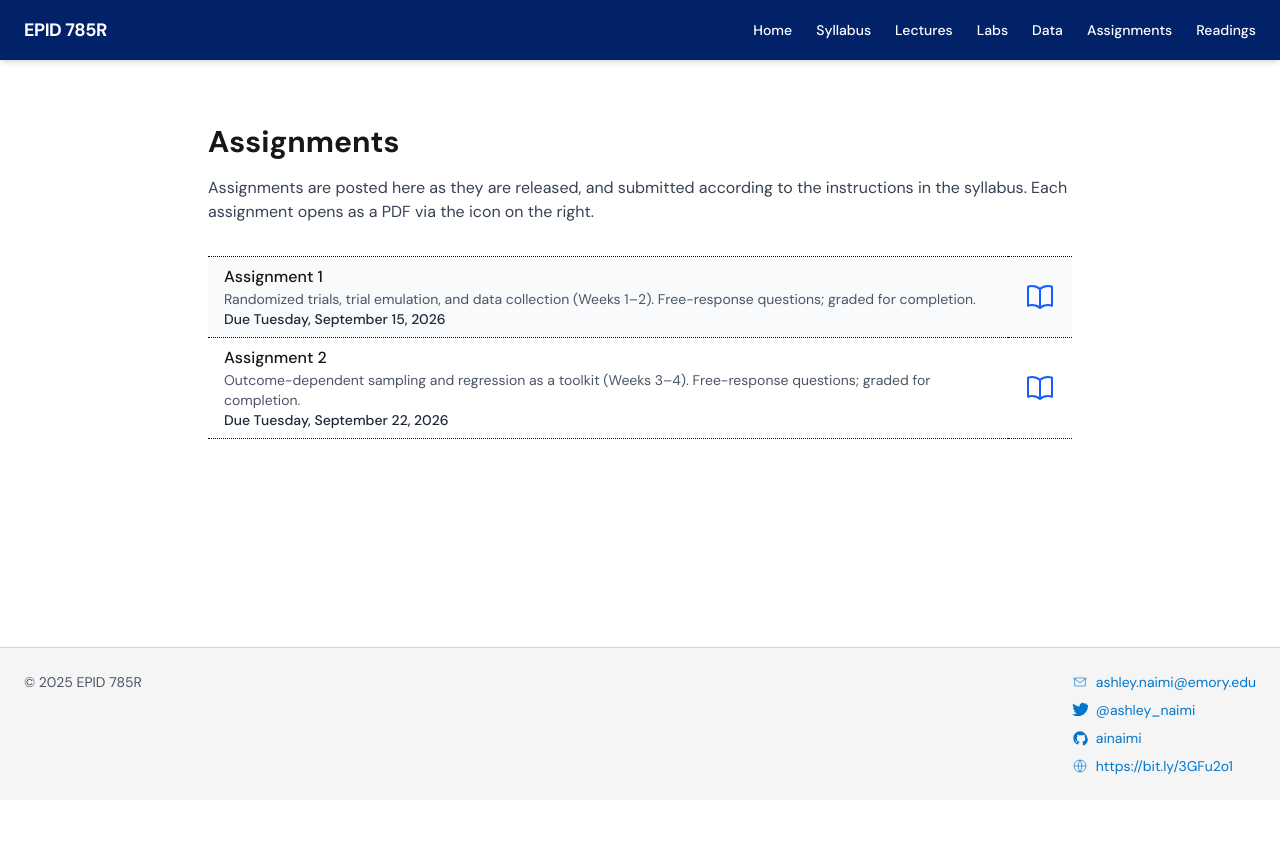
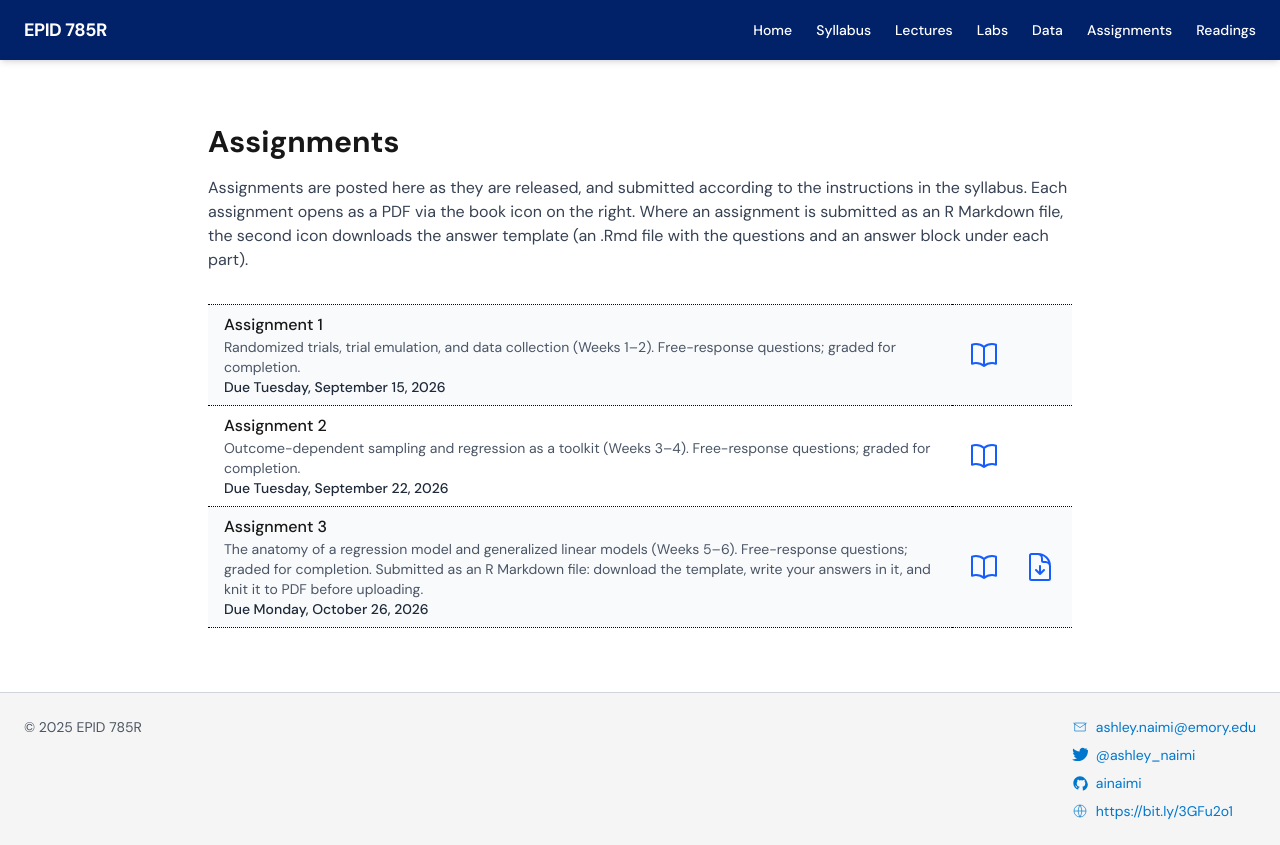
Before and after one commit to ainaimi/epid750-site, a Next.js app: page /assignments in a window 1280 px wide. Before the commit the page ends 800 px from the top, so only its background shows below. Built offline with nearby package versions, Linux system fonts and the light colour scheme.

Commit message:
Course content update: 2026-10-05 20:28

```diff
--- a/src/app/assignments/page.tsx
+++ b/src/app/assignments/page.tsx
@@ -1,6 +1,6 @@
 // src/app/assignments/page.tsx
 import React from "react";
-import { BookOpenIcon } from "@heroicons/react/24/outline";
+import { BookOpenIcon, DocumentArrowDownIcon } from "@heroicons/react/24/outline";
 import { asset } from "@/site.config";
 
 type Assignment = {
@@ -8,6 +8,7 @@ type Assignment = {
   description: string;
   due: string;
   pdf: string;
+  template?: string;
 };
 
 export default function AssignmentsPage() {
@@ -26,6 +27,14 @@ export default function AssignmentsPage() {
       due: "Due Tuesday, September 22, 2026",
       pdf: asset("/assignments/assignment2.pdf"),
     },
+    {
+      topic: "Assignment 3",
+      description:
+        "The anatomy of a regression model and generalized linear models (Weeks 5–6). Free-response questions; graded for completion. Submitted as an R Markdown file: download the template, write your answers in it, and knit it to PDF before uploading.",
+      due: "Due Monday, October 26, 2026",
+      pdf: asset("/assignments/assignment3.pdf"),
+      template: asset("/assignments/assignment3_template.Rmd"),
+    },
   ];
 
   return (
@@ -36,7 +45,9 @@ export default function AssignmentsPage() {
         <p>
           Assignments are posted here as they are released, and submitted
           according to the instructions in the syllabus. Each assignment opens as
-          a PDF via the icon on the right.
+          a PDF via the book icon on the right. Where an assignment is submitted
+          as an R Markdown file, the second icon downloads the answer template
+          (an .Rmd file with the questions and an answer block under each part).
         </p>
       </div>
 
@@ -65,6 +76,18 @@ export default function AssignmentsPage() {
                   >
                     <BookOpenIcon className="h-8 w-8" />
                   </a>
+                  {a.template ? (
+                    <a
+                      href={a.template}
+                      download
+                      className="text-blue-600 hover:text-blue-800"
+                      title="Answer template (Rmd)"
+                    >
+                      <DocumentArrowDownIcon className="h-8 w-8" />
+                    </a>
+                  ) : (
+                    <span aria-hidden="true" className="h-8 w-8" />
+                  )}
                 </div>
               </td>
             </tr>
```
Also changed, not shown: 2 other files (tests, documents, lock files or other folders).
